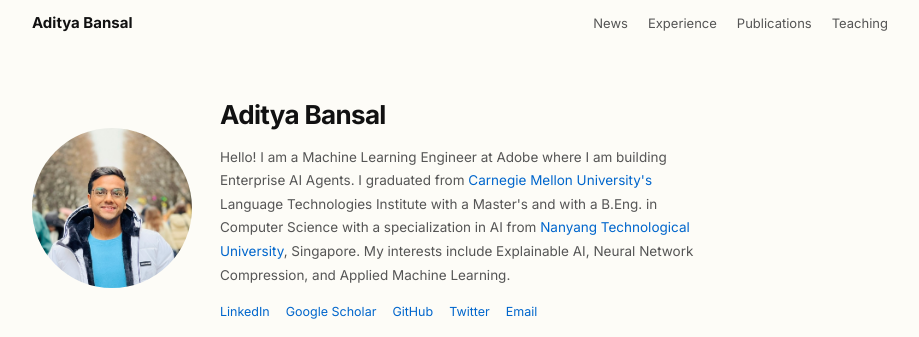
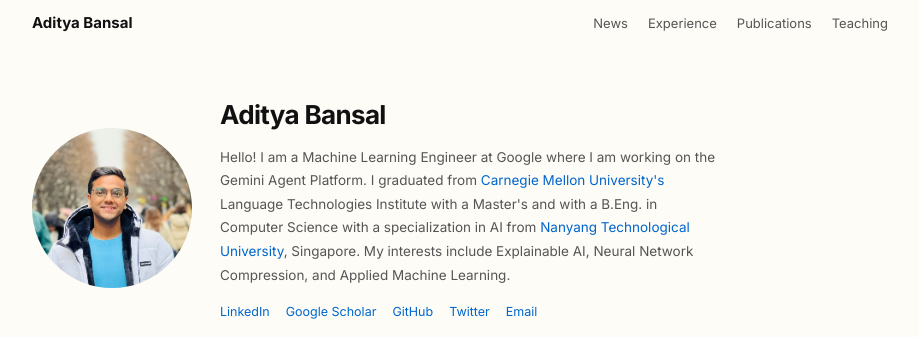
Before and after one commit to bansal-aditya/bansal-aditya.github.io, a Next.js app: page / in a window 1280 px wide. Shown: the top 337 px of the page, without its empty margins (180-1099 px from the left). Built offline with nearby package versions, Linux system fonts and the light colour scheme.

Commit message:
Update Hero.tsx

```diff
--- a/src/components/Hero.tsx
+++ b/src/components/Hero.tsx
@@ -39,7 +39,7 @@ export default function Hero() {
         <div className="mt-3">
           <PreviewProvider>
             <p className="text-[13.5px] leading-[1.75] text-muted">
-              Hello! I am a Machine Learning Engineer at Adobe where I am building Enterprise AI Agents. I graduated from{" "}
+              Hello! I am a Machine Learning Engineer at Google where I am working on the Gemini Agent Platform. I graduated from{" "}
               <PreviewLink
                 href="https://www.lti.cs.cmu.edu/"
                 text="Carnegie Mellon University's"
```
